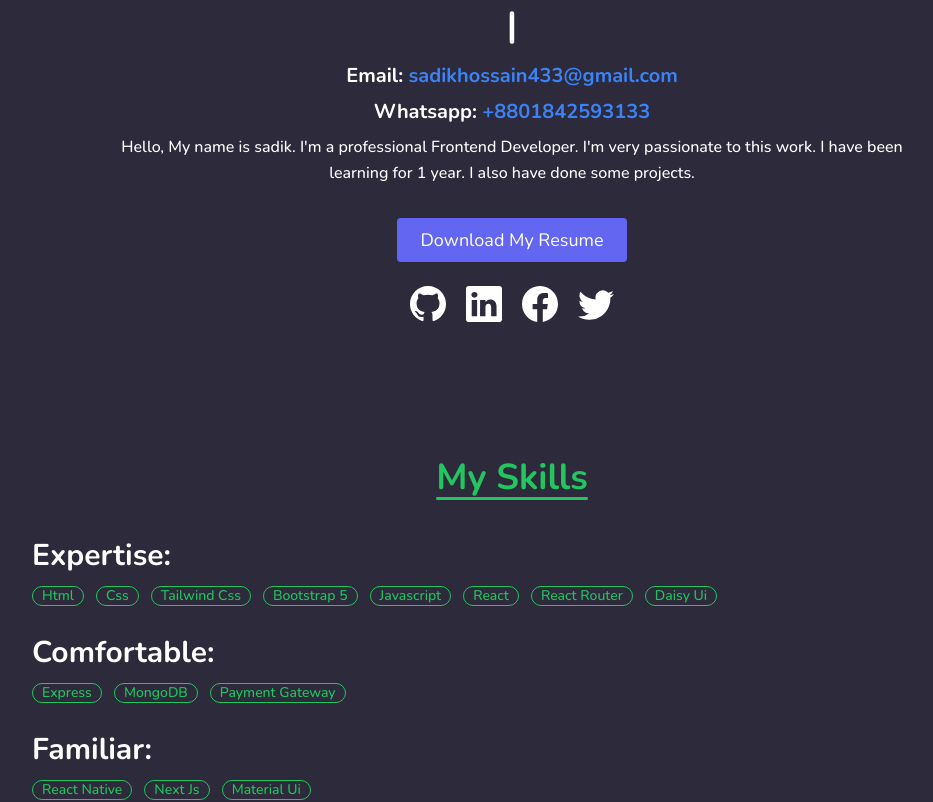
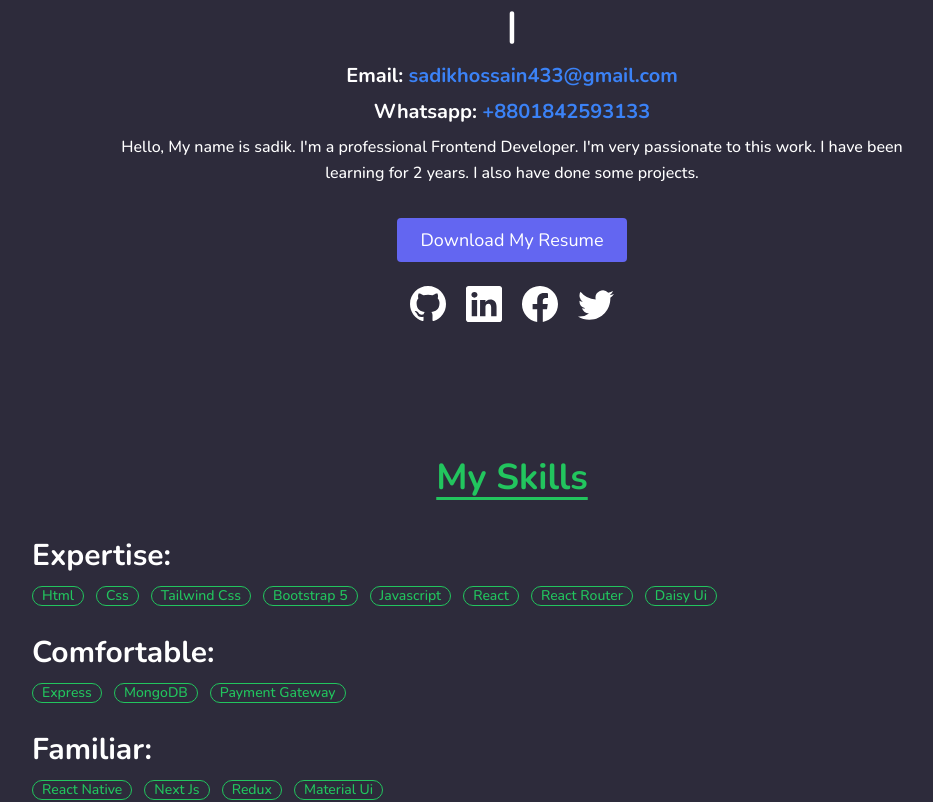
Before and after one commit to sadikhossain69/Personal-Portfolio, a React (Create React App) app: page / in a window 1280 px wide. Shown: the part 440-1242 px from the top of the page, without its empty margins (128-1061 px from the left). Built offline with nearby package versions, Linux system fonts and the light colour scheme.

Commit message:
some letter changed

```diff
--- a/src/components/About.js
+++ b/src/components/About.js
@@ -18,7 +18,7 @@
                                 Hello, My name is sadik.
                             </h1>
                             <p className="mb-8 leading-relaxed text-white font-medium text-base">
-                                I'm a professional Frontend Developer. I'm very passionate to this work. I have been learning for 1 year. I also have done some projects. My first responsibility is satisfying my client My  My goal is to become a Software Engineer. Now I'm learning express js, next js and react native. My hobby is playing video games like Grand Theft Auto, Dying Light 2, Apex Legend and many more.
+                                I'm a professional Frontend Developer. I'm very passionate to this work. I have been learning for 2 year. I also have done some projects. My first responsibility is satisfying my client My  My goal is to become a Software Engineer. Now I'm learning express js, next js and react native. My hobby is playing video games like Grand Theft Auto, Dying Light 2, Apex Legend and many more.
                             </p>
                         </div>
                     </Fade>
--- a/src/components/Hero.js
+++ b/src/components/Hero.js
@@ -26,7 +26,7 @@
                         </h1>
                         <p className='my-2 text-xl text-white font-bold'>Email: <span className='text-blue-500'>sadikhossain433@gmail.com</span></p>
                         <p className='my-2 text-xl text-white font-bold'>Whatsapp: <span className='text-blue-500'>+8801842593133</span></p>
-                        <p className="mb-8 leading-relaxed text-white font-medium">Hello, My name is sadik. I'm a professional Frontend Developer. I'm very passionate to this work. I have been learning for 1 year. I also have done some projects.</p>
+                        <p className="mb-8 leading-relaxed text-white font-medium">Hello, My name is sadik. I'm a professional Frontend Developer. I'm very passionate to this work. I have been learning for 2 years. I also have done some projects.</p>
                         <div className="flex justify-center flex-col">
                             <div className='mb-6'>
                                 <a href='https://drive.google.com/file/d/1Q7S_UgYm-cLmP2UkX7YwdesWCv77VBRH/view' target='_blank' rel="noreferrer" className="inline-flex text-white bg-indigo-500 border-0 py-2 px-6 focus:outline-none hover:bg-indigo-600 rounded text-lg">Download My Resume</a>
--- a/src/components/Skills.js
+++ b/src/components/Skills.js
@@ -67,6 +67,9 @@
                             <div className="badge badge-outline font-medium">Next Js</div>
                         </Fade>
                         <Fade big >
+                            <div className="badge badge-outline font-medium">Redux</div>
+                        </Fade>
+                        <Fade big >
                             <div className="badge badge-outline font-medium">Material Ui</div>
                         </Fade>
                     </p>
```
